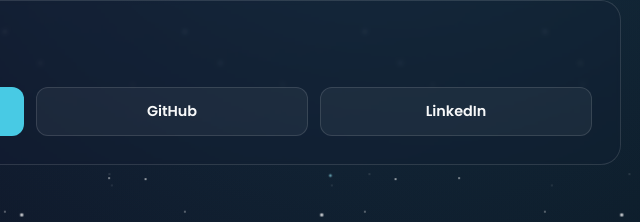
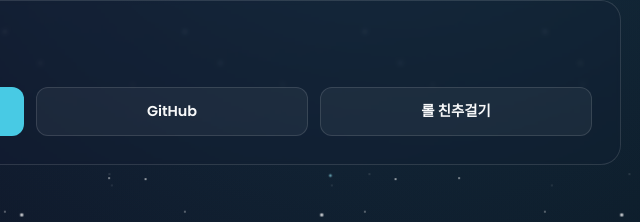
Before and after one commit to ClippingKiwi/HCL, a plain HTML site: page 0727/index.html in a window 1280 px wide. Shown: the part 2347-2569 px from the top of the page, 627-1267 px from the left. Drawn offline with Linux system fonts and the light colour scheme.

Commit message:
Update index.html

```diff
--- a/0727/index.html
+++ b/0727/index.html
@@ -252,7 +252,7 @@
         <div class="social-links">
           <a href="mailto:answhddn54@gmail.com" class="btn btn-primary">이메일 보내기</a>
           <a href="https://github.com" target="_blank" class="btn btn-secondary">GitHub</a>
-          <a href="https://linkedin.com" target="_blank" class="btn btn-secondary">LinkedIn</a>
+          <a href="" target="_blank" class="btn btn-secondary">롤 친추걸기</a>
         </div>
       </section>
     </main>
```
